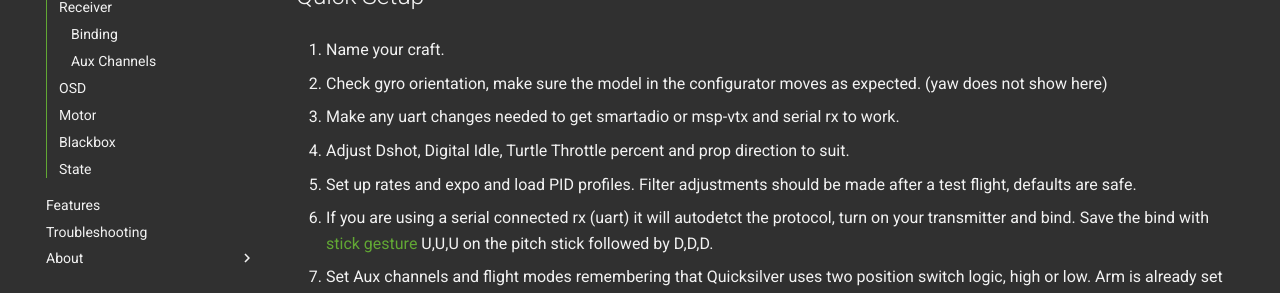
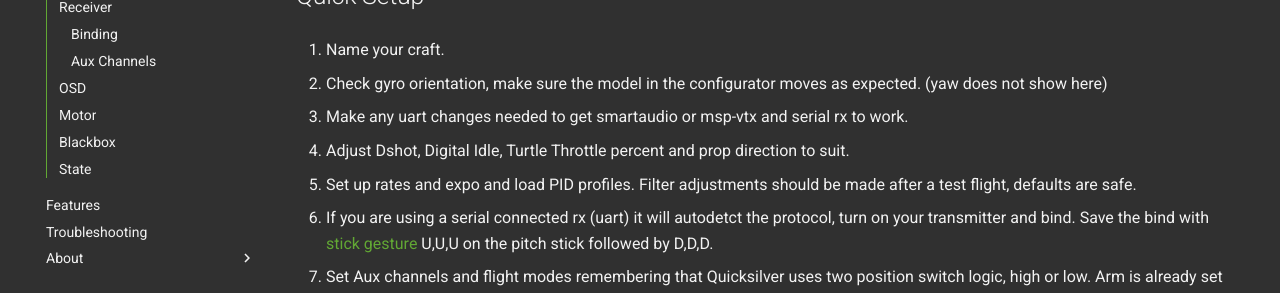
Before and after one commit to BossHobby/Docs, an MkDocs documentation site: the page built from docs/Configuring-Quicksilver.md, in a window 1280 px wide and 900 px high. Shown: the part 431-724 px from the top of the window. Built offline with MkDocs 1.6.1 and Material for MkDocs 9.7.7, drawn with Linux system fonts in a browser that asks for light colours; comment, search, counter and statistics services are not loaded.

Commit message:
spelling

```diff
--- a/docs/Configuring-Quicksilver.md
+++ b/docs/Configuring-Quicksilver.md
@@ -10,7 +10,7 @@ Every time you make a change on a tab remember to click **_APPLY_** before leavi
 
 2. Check gyro orientation, make sure the model in the configurator moves as expected. (yaw does not show here)
 
-3. Make any uart changes needed to get smartadio or msp-vtx and serial rx to work.
+3. Make any uart changes needed to get smartaudio or msp-vtx and serial rx to work.
 
 4. Adjust Dshot, Digital Idle, Turtle Throttle percent and prop direction to suit.
 
```
